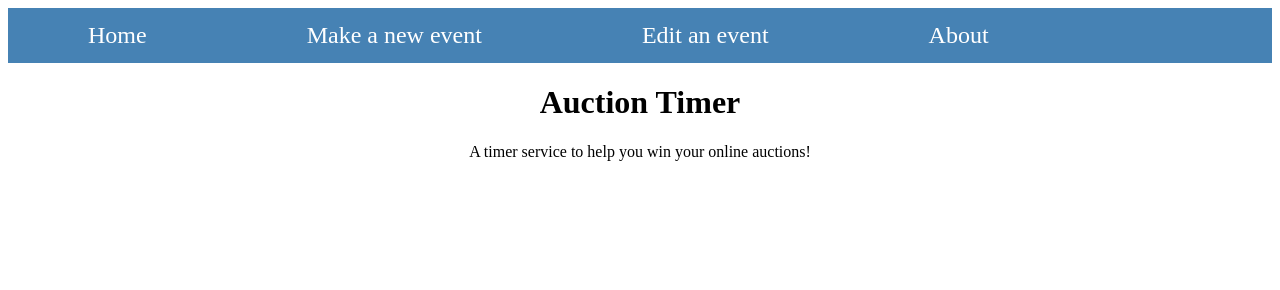
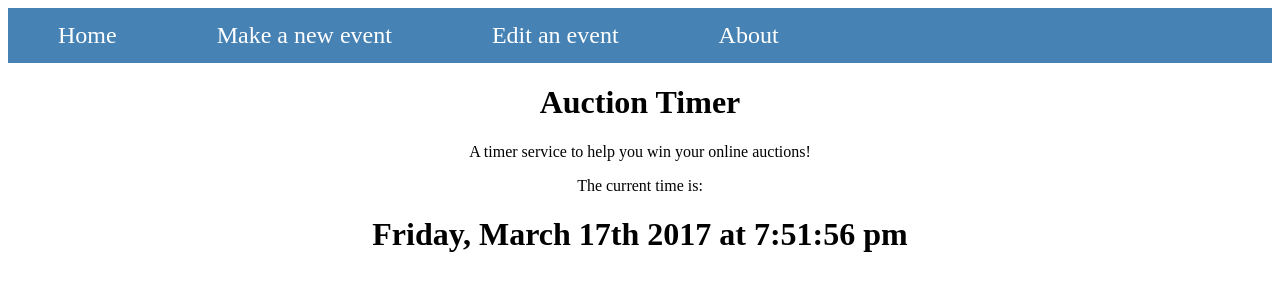
Before and after one commit to mmweber2/timer, a plain HTML site: page index.html in a window 1280 px wide. Drawn offline with nearby package versions, Linux system fonts and the light colour scheme.

Commit message:
Update time display.
Add dynamic (updating) time.
Change display format of time.

```diff
--- a/index.html
+++ b/index.html
@@ -19,7 +19,7 @@ li a {
   display: block;
   color: white;
   text-align: center;
-  padding: 14px 80px;
+  padding: 14px 50px;
   font-size: 1.5em;
   text-decoration: none;
 }
@@ -53,6 +53,26 @@ div {
 		<h1>Auction Timer</h1>
 	</head>
 	<body>
+	<script src="https://ajax.googleapis.com/ajax/libs/jquery/3.1.1/jquery.min.js"></script>
 	<p>A timer service to help you win your online auctions!</p>
+	<p>The current time is:</p><h1 id="currentTime"></h1>
+    <!--Use absolute URL for testing.
+    <script src="/toz/js/moment.js"></script>-->
+    <script src="http://pokeai.net/toz/js/moment.js"></script>
+	<script type='text/javascript'>
+	var datetime;
+	var outputFormat = "dddd, MMMM Do YYYY [at] h:mm:ss a";
+
+	function update (){
+	  datetime.html(moment().format(outputFormat));
+	 }
+
+	$(document).ready(function() {
+	  datetime = $('#currentTime');
+	  update();
+	  setInterval(update, 1000);
+	});
+	document.getElementById("currentTime").innerHTML = datetime;
+    </script>
 	</body>
 </html>
```
